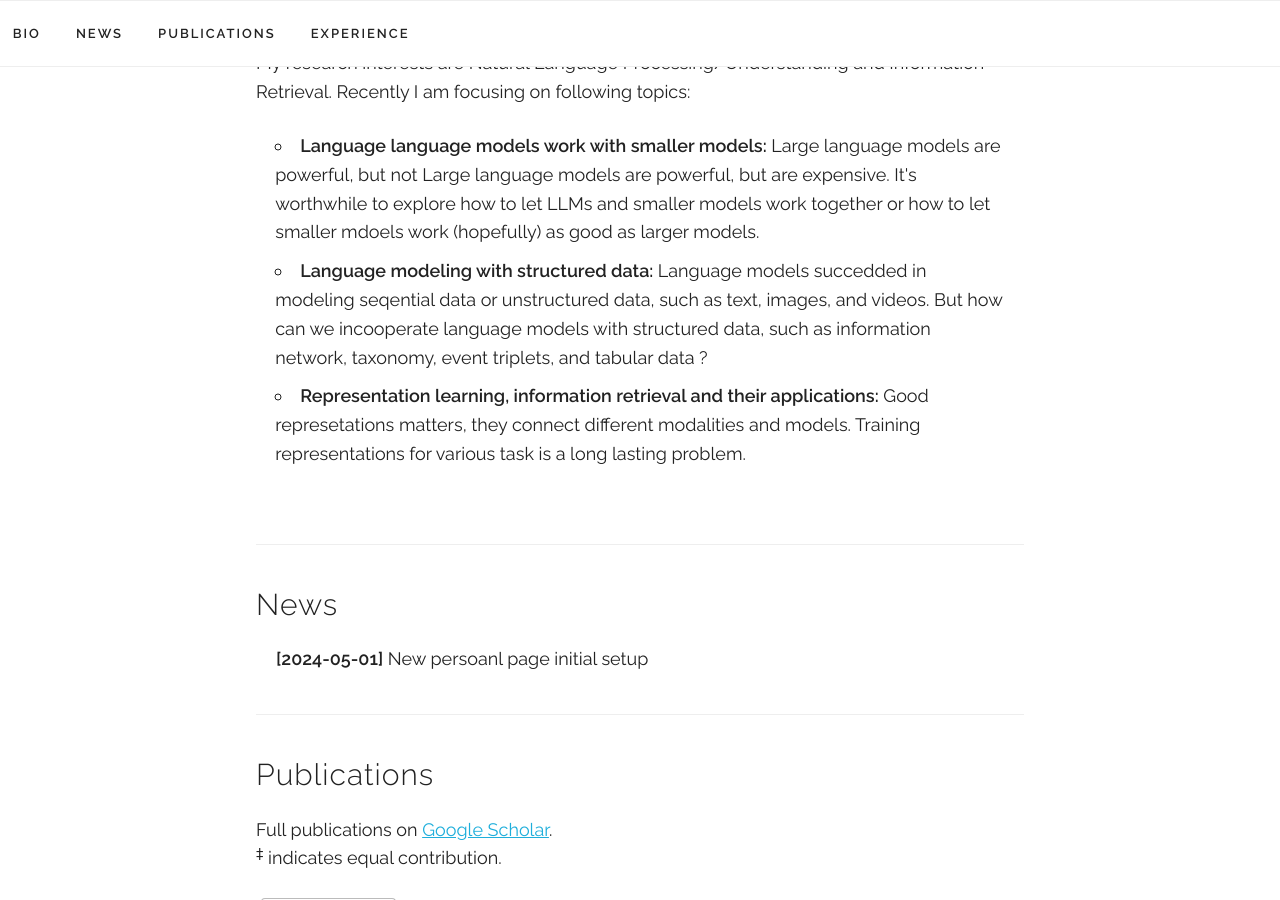
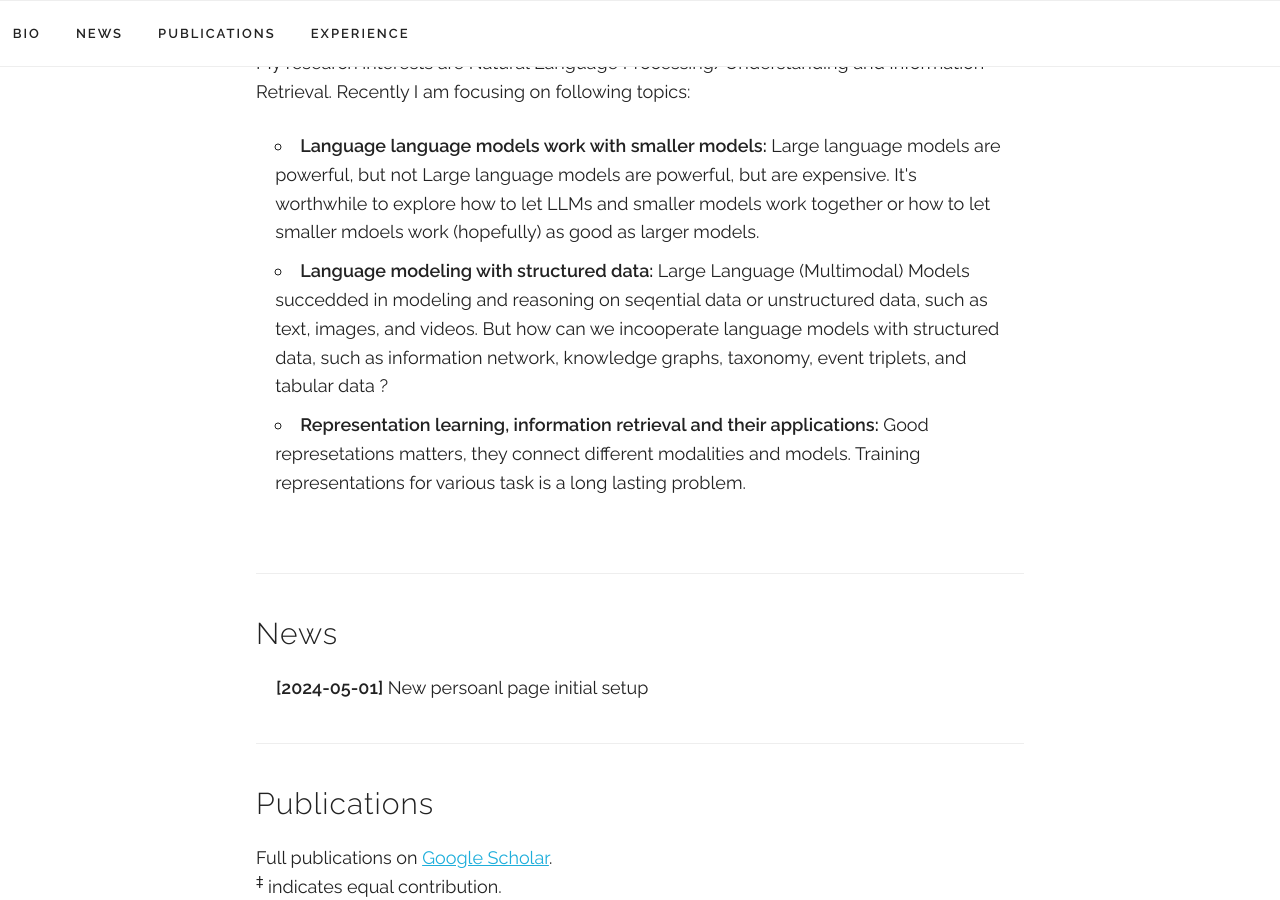
Before and after one commit to wtzhang99/wtzhang99.github.io, a Jekyll site: the page built from index.html, in a window 1280 px wide and 900 px high, scrolled down 579 px. Built offline with Jekyll 4.4.1, drawn with Linux system fonts in a browser that asks for light colours; some web fonts are replaced.

Commit message:
updae bio

```diff
--- a/index.html
+++ b/index.html
@@ -21,9 +21,11 @@ title: Home
     <li><b>Language language models work with smaller models: </b> Large language models are powerful, but not Large
       language models are powerful, but are expensive. It's worthwhile to explore how to let LLMs and smaller models
       work together or how to let smaller mdoels work (hopefully) as good as larger models.</li>
-    <li><b>Language modeling with structured data: </b> Language models succedded in modeling seqential data or
+    <li><b>Language modeling with structured data: </b> Large Language (Multimodal) Models succedded in modeling and
+      reasoning on seqential
+      data or
       unstructured data, such as text, images, and videos. But how can we incooperate language models with structured
-      data, such as information network, taxonomy, event triplets, and tabular data ?</li>
+      data, such as information network, knowledge graphs, taxonomy, event triplets, and tabular data ?</li>
     <li><b>Representation learning, information retrieval and their applications:</b> Good represetations matters, they
       connect
       different modalities and models. Training representations for various task is a long lasting problem.</li>
```
